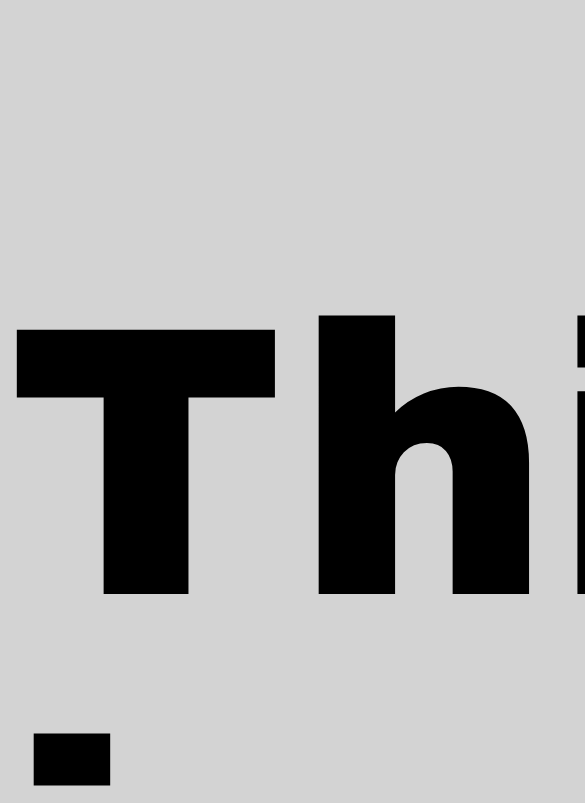
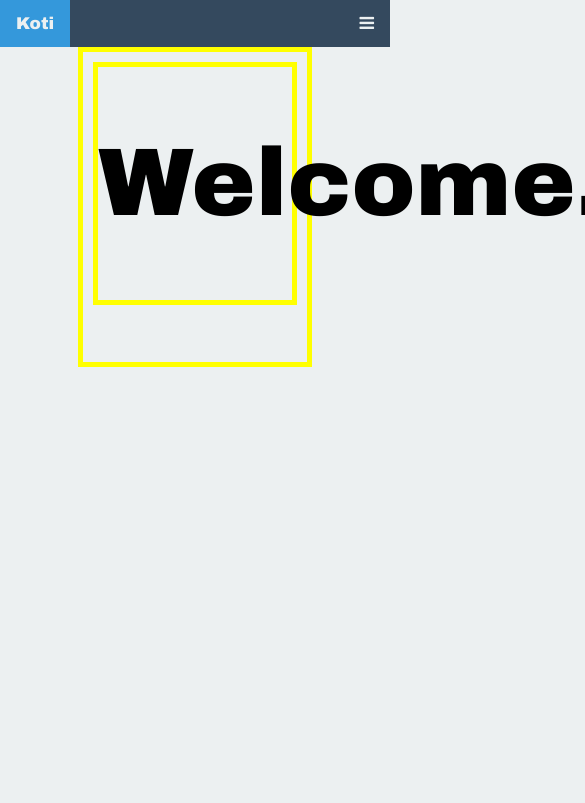
Before and after one commit to markuspaananen/markuspaananen.github.io, a plain HTML site: page index.html in a window 390 px wide. Shown: the top 803 px of the page, 585 px wide, since content can reach past the window. Drawn offline with Linux system fonts and the light colour scheme.

Commit message:
work in progress

```diff
--- a/index.html
+++ b/index.html
@@ -6,15 +6,41 @@
     <link rel="stylesheet" href="mystyle.css" media="screen" />
     <meta name="viewport" content="width=device-width, initial-scale=1.0">
     <meta charset="utf-8">
+    <!-- Load an icon library to show a hamburger menu (bars) on small screens -->
+    <link rel="stylesheet" href="https://cdnjs.cloudflare.com/ajax/libs/font-awesome/4.7.0/css/font-awesome.min.css">
 </head>
 <body>
 
-    <h1>This is my website.</h1>
-    <p>This is some text.</p>
-    <p>Work in progress.</p>
-    <p>test.</p>
 
 
+    <div class="topnav" id="myTopnav">
+        <a href="#koti" class="active">Koti</a>
+        <a href="#projektit">Projektit</a>
+        <a href="#yhteystiedot">Yhteystiedot</a>
+        <a href="#yleinen">Yleinen</a>
+        <a href="javascript:void(0);" class="icon" onclick="myFunction()">
+          <i class="fa fa-bars"></i>
+        </a>
+    </div>
+
+ <div class="sisalto">
+
+    <div class="welcome">
+        <h1>Welcome.</h1>
+    </div>
+
+</div>
+
+ <script>
+    function myFunction() {
+      var x = document.getElementById("myTopnav");
+      if (x.className === "topnav") {
+        x.className += " responsive";
+      } else {
+        x.className = "topnav";
+      }
+    }
+    </script>
 
 </body>
 </html>
--- a/mystyle.css
+++ b/mystyle.css
@@ -3,8 +3,78 @@
 }
 
 body {
-    background-color: lightgrey;
-    font-family: "Arial Black", Helvetica, sans-serif;
-    font-size: 12em;
-    color: black;
+  background-color: #ecf0f1;
+  font-family: "Arial Black", Helvetica, sans-serif;
+  color: black;
+  margin:auto
+}
+
+
+
+.topnav {
+  overflow: hidden;
+  background-color: #34495e;
+}
+
+.topnav a {
+  float: left;
+  display: block;
+  color: #ecf0f1;
+  text-align: center;
+  padding: 14px 16px;
+  text-decoration: none;
+  font-size: 17px;
+}
+
+.topnav a:hover {
+  background-color: #ecf0f1;
+  color: black;
+}
+
+.topnav a.active {
+  background-color: #3498db;
+  color: #ecf0f1;
+}
+
+.topnav .icon {
+  display: none;
+}
+
+.sisalto{
+  border: 5px solid #FFFF00;
+  max-width: 1140px;
+  margin: auto;
+  width: 60%;
+  padding: 10px;
+  height: 20em;
+}
+.welcome{
+  width: 100%;
+  border: 5px solid #FFFF00;
+  text-align: center;
+  font-size: 3em;
+
+}
+
+
+@media screen and (max-width: 600px) {
+  .topnav a:not(:first-child) {display: none;}
+  .topnav a.icon {
+    float: right;
+    display: block;
   }
+}
+
+@media screen and (max-width: 600px) {
+  .topnav.responsive {position: relative;}
+  .topnav.responsive .icon {
+    position: absolute;
+    right: 0;
+    top: 0;
+  }
+  .topnav.responsive a {
+    float: none;
+    display: block;
+    text-align: left;
+  }
+}
```
